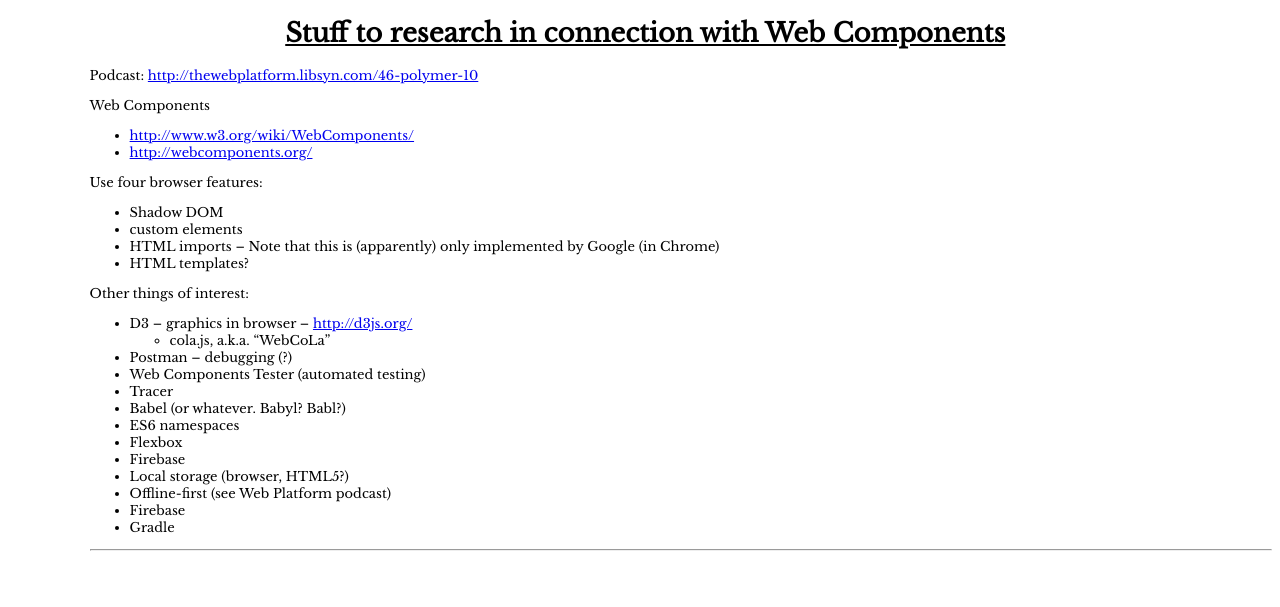
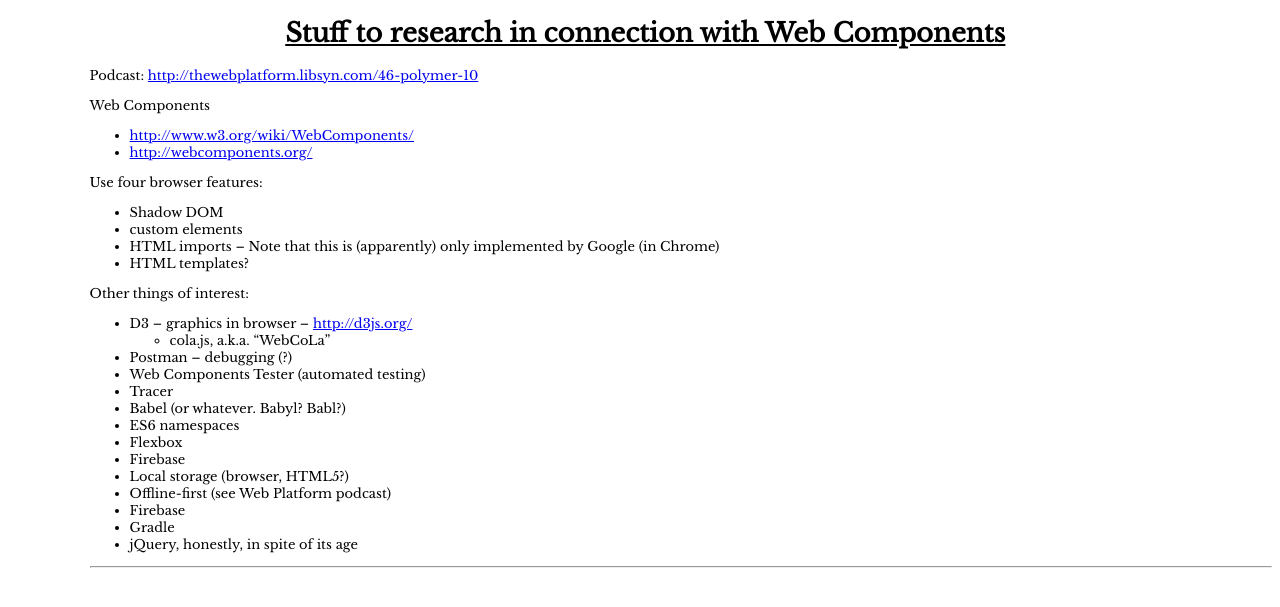
Before and after one commit to JohnL4/johnl4.github.io, a Jekyll site: the page built from _posts/2015-07-23-Web-Components-Research-I.markdown, in a window 1280 px wide. Shown: the top 607 px of the page. Built offline with Jekyll 4.4.1, drawn with Linux system fonts in a browser that asks for light colours; comment, search, counter and statistics services are not loaded.

Commit message:
Adding update to jekyll RSS feed config.

```diff
--- a/Gemfile
+++ b/Gemfile
@@ -5,3 +5,4 @@
 versions = JSON.parse(open('https://pages.github.com/versions.json').read)
 
 gem 'github-pages', versions['github-pages']
+gem 'jekyll-feed'
--- a/_config.yml
+++ b/_config.yml
@@ -1,3 +1,5 @@
+name: "John Lusk's Journey of Discovery of the Web Platform.  And Stuff."
+
 timezone: America/New_York
 
 kramdown:
--- a/_posts/2015-07-23-Web-Components-Research-I.markdown
+++ b/_posts/2015-07-23-Web-Components-Research-I.markdown
@@ -35,3 +35,4 @@
 * Offline-first (see Web Platform podcast)
 * Firebase
 * Gradle
+* jQuery, honestly, in spite of its age
--- a/google8143d3df684fca11.html
+++ /dev/null
@@ -1 +0,0 @@
-google-site-verification: google8143d3df684fca11.html
```
Also changed, not shown: 1 other file.
